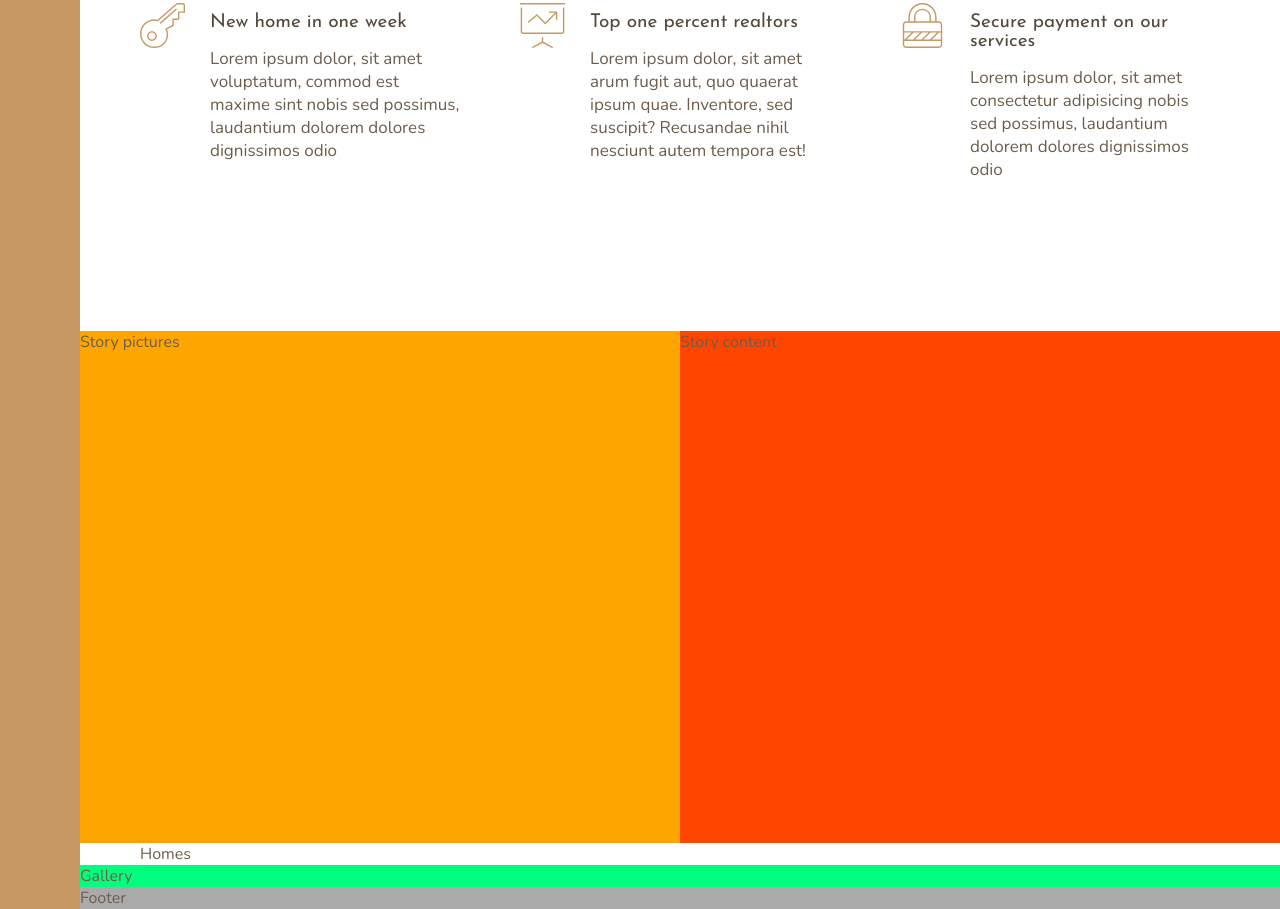
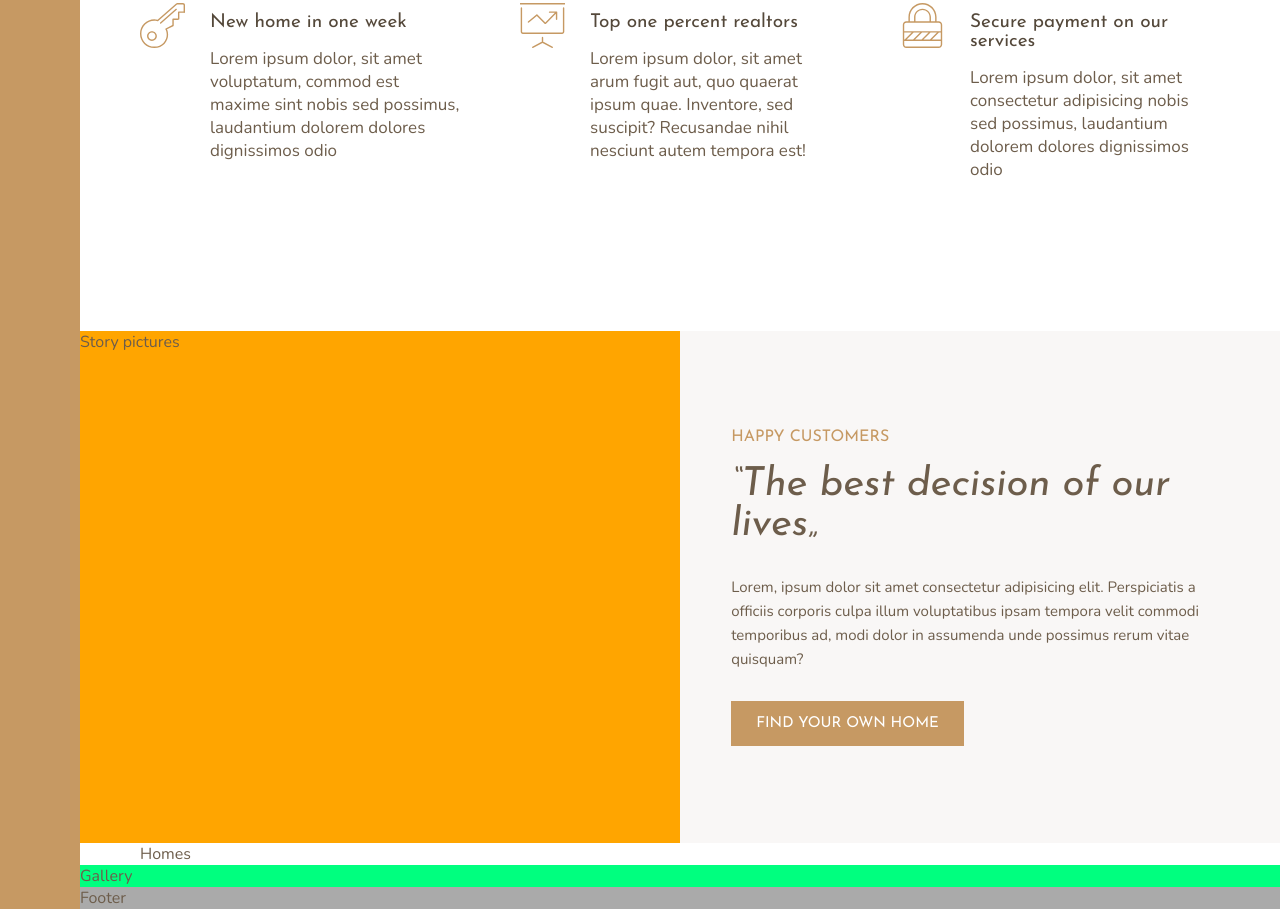
Before and after one commit to jasonlu2907/Grid_Nexter, a website: page index.html in a window 1280 px wide. Shown: the part 963-1872 px from the top of the page. Drawn offline with nearby package versions, Linux system fonts and the light colour scheme.

Commit message:
Building story section 1

```diff
--- a/index.html
+++ b/index.html
@@ -75,7 +75,10 @@
         </div>
 
         <div class="story__content">
-          Story content
+          <h3 class="heading-3 heading-3--light mb-sm">Happy Customers</h3>
+          <h2 class="heading-2 heading-2--dark mb-md">&ldquo;The best decision of our lives&ldquor;</h2>
+          <p class="story__text">Lorem, ipsum dolor sit amet consectetur adipisicing elit. Perspiciatis a officiis corporis culpa illum voluptatibus ipsam tempora velit commodi temporibus ad, modi dolor in assumenda unde possimus rerum vitae quisquam?</p>
+          <button class="btn">Find your own home</button>
         </div>
 
         <section class="homes">
--- a/sass/base/_typography.scss
+++ b/sass/base/_typography.scss
@@ -13,14 +13,33 @@ body {
 .heading-1 {
   @extend %heading;
 }
+
 .heading-2 {
   @extend %heading;
+  font-size: 4rem;
+  font-style: italic;
 
+  &--light {
+    color: $color-primary;
+  }
+  &--dark {
+    color: $color-grey-dark-2;
+  }
 }
+
 .heading-3 {
   @extend %heading;
+  font-size: 1.6rem;
+  text-transform: uppercase;
 
+  &--light {
+    color: $color-primary;
+  }
+  &--dark {
+    color: $color-primary-dark;
+  }
 }
+
 .heading-4 {
   @extend %heading;
   font-size: 1.9rem;
--- /dev/null
+++ b/sass/base/_ultilities.scss
@@ -0,0 +1,4 @@
+.mb-sm { margin-bottom: 2rem;}
+.mb-md { margin-bottom: 3rem;}
+.mb-lg { margin-bottom: 4rem;}
+.mb-hg { margin-bottom: 8rem;}
--- /dev/null
+++ b/sass/components/_buttons.scss
@@ -0,0 +1,19 @@
+.btn {
+  padding: 1.5rem 2.5rem;
+  font-size: 1.5rem;
+  font-family: $font-display;
+  font-weight: 400;
+  text-transform: uppercase;
+  border: none;
+  border-radius: 0;
+  background-color: $color-primary;
+  color: white;
+  transition: all 0.2s;
+
+  &:hover {
+    background-color: $color-primary-dark;
+  }
+  &:focus {
+    outline: none;
+  }
+}
--- a/sass/components/_story.scss
+++ b/sass/components/_story.scss
@@ -6,8 +6,20 @@
   }
 
   &__content {
-    background-color: orangered;
+    background-color: $color-grey-light-1;
+    grid-column: col-start 5 / -1;
 
-    grid-column: col-start 5 / -1;
+    padding: 6rem 4vw;
+
+    display: flex;
+    flex-direction: column;
+    justify-content: center;
+    align-items: flex-start;
+  }
+
+  &__text {
+    font-size: 1.5rem;
+    line-height: 1.6;
+    margin-bottom: 3rem;
   }
 }
--- a/sass/main.scss
+++ b/sass/main.scss
@@ -1,5 +1,6 @@
 @import "./base/base";
 @import "./base/typography";
+@import "./base/ultilities";
 
 @import "./components/sidebar";
 @import "./components/header";
@@ -8,5 +9,6 @@
 @import "./components/footer";
 @import "./components/story";
 @import "./components/features";
+@import "./components/buttons";
 
 @import "./layout/homes";
```
Also changed, not shown: css/style.css.
